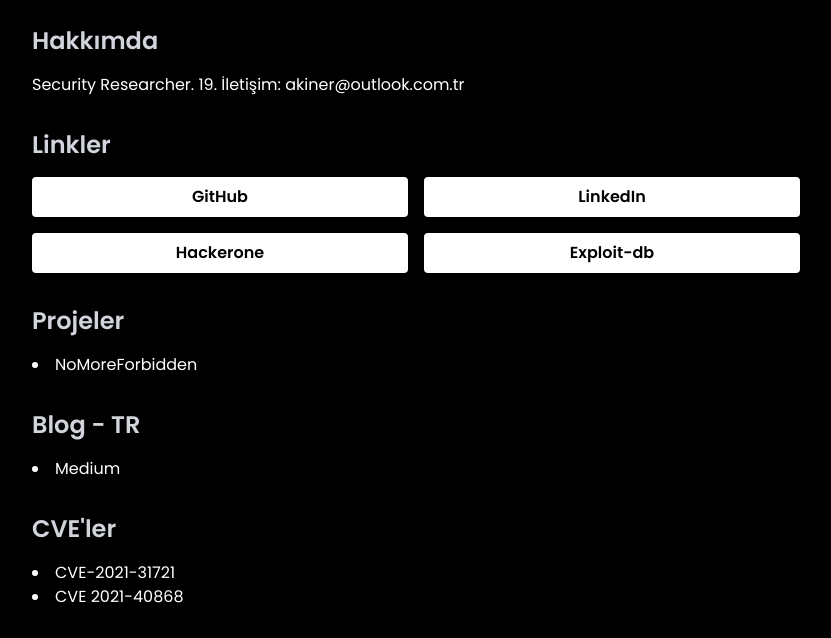
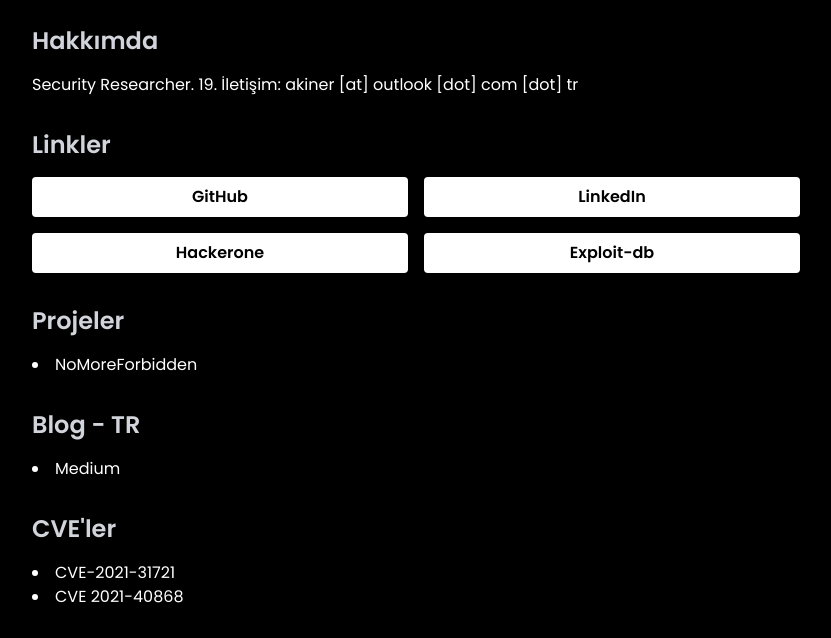
Before and after one commit to akinerkisa/akinerkisa.github.io, a plain HTML site: page index.html in a window 1280 px wide. Shown: the part 79-717 px from the top of the page, without its empty margins (224-1055 px from the left). Drawn offline with nearby package versions, Linux system fonts and the light colour scheme.

Commit message:
Update index.html

```diff
--- a/index.html
+++ b/index.html
@@ -44,7 +44,7 @@
 
         <section class="mb-8">
             <h2 class="text-2xl font-semibold mb-4 text-gray-300" id="about">Hakkımda</h2>
-            <p class="text-white" id="aboutContent">Security Researcher. 19. İletişim: akiner@outlook.com.tr</p>
+            <p class="text-white" id="aboutContent">Security Researcher. 19. İletişim: akiner [at] outlook [dot] com [dot] tr</p>
         </section>
 
         <section class="mb-8">
```
